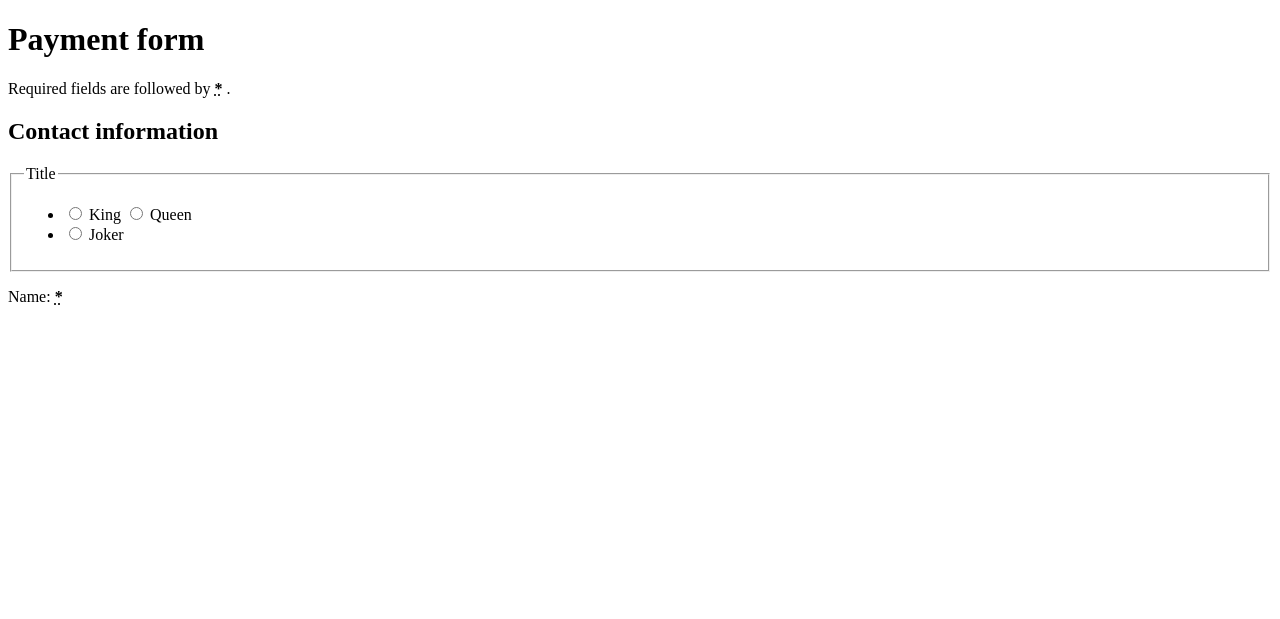
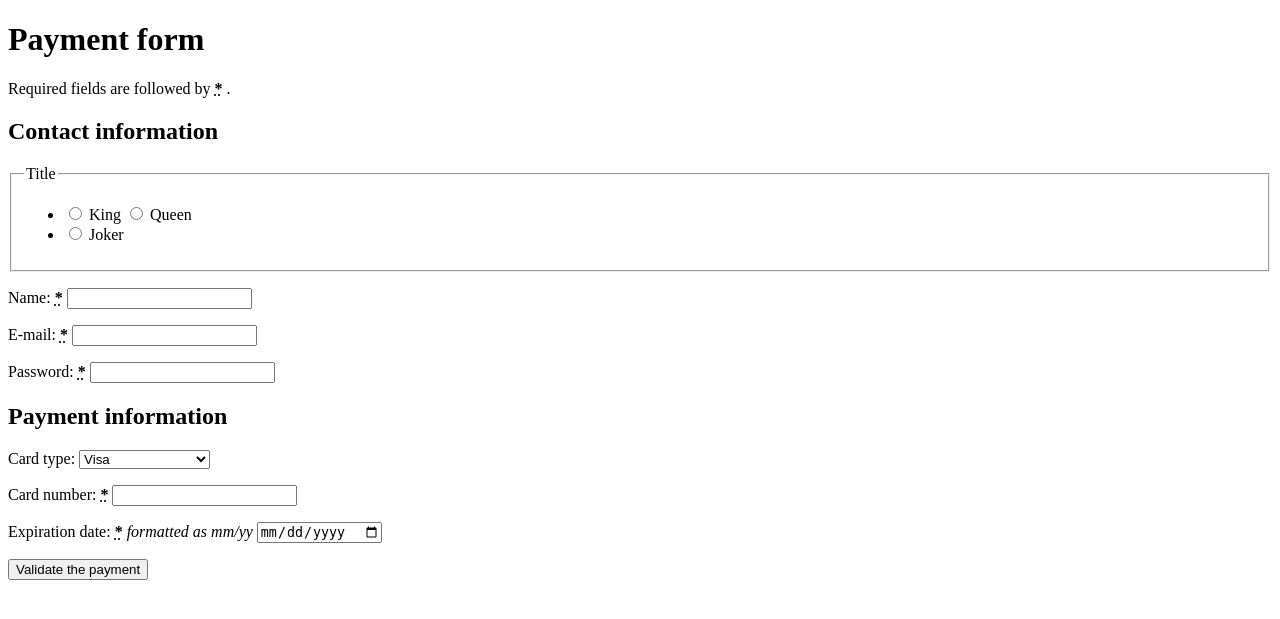
Before and after one commit to YasinLiu/Django_learn, a Django app: page / in a window 1280 px wide. Shown: the top 619 px of the page. Run offline with Django 3.2, Linux system fonts and the light colour scheme.

Commit message:
web-form-learning2

```diff
--- a/mysite/login/templates/login/payment-form.html
+++ b/mysite/login/templates/login/payment-form.html
@@ -40,9 +40,55 @@
                     <span>Name: </span>
                     <strong><abbr title="required">*</abbr> </strong>
                 </label>
-
+                <input type="text" id="name" name="username">
+            </p>
+            <p>
+                <label for="mail">
+                    <span>E-mail: </span>
+                    <strong><abbr title="required">*</abbr> </strong>
+                </label>
+                <input type="email" id="mail" name="useremail">
+            </p>
+            <p>
+                <label for="pwd">
+                    <span>Password: </span>
+                    <strong><abbr title="required">*</abbr> </strong>
+                </label>
+                <input type="password" id="pwd" name="password">
             </p>
         </section>
+
+        <section>
+            <h2>Payment information</h2>
+            <p>
+                <label for="card">
+                    <span>Card type:</span>
+                </label>
+                <select id="card" name="usercard">
+                    <option value="visa">Visa</option>
+                    <option value="mc">Mastercard</option>
+                    <option value="amex">American Express</option>
+                </select>
+            </p>
+            <p>
+                <label for="number">
+                    <span>Card number:</span>
+                    <strong><abbr title="required">*</abbr> </strong>
+                </label>
+                <input type="number" id="number" name="carnumber">
+            </p>
+            <p>
+                <label for="date">
+                    <span>Expiration date:</span>
+                    <strong><abbr title="required">*</abbr> </strong>
+                    <em>formatted as mm/yy</em>
+                </label>
+                <input type="date" id="date" name="expiration">
+            </p>
+        </section>
+        <p>
+            <button type="submit">Validate the payment</button>
+        </p>
     </form>
 </body>
 
```
